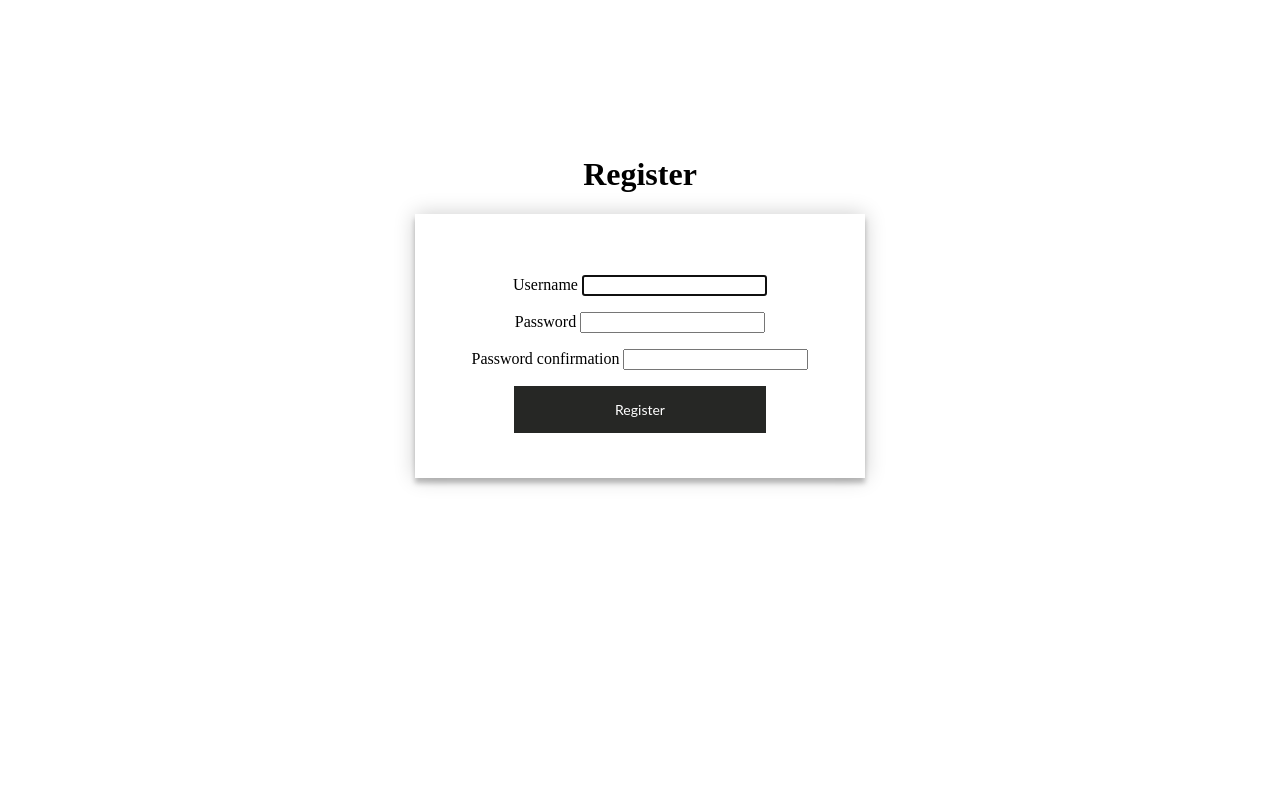
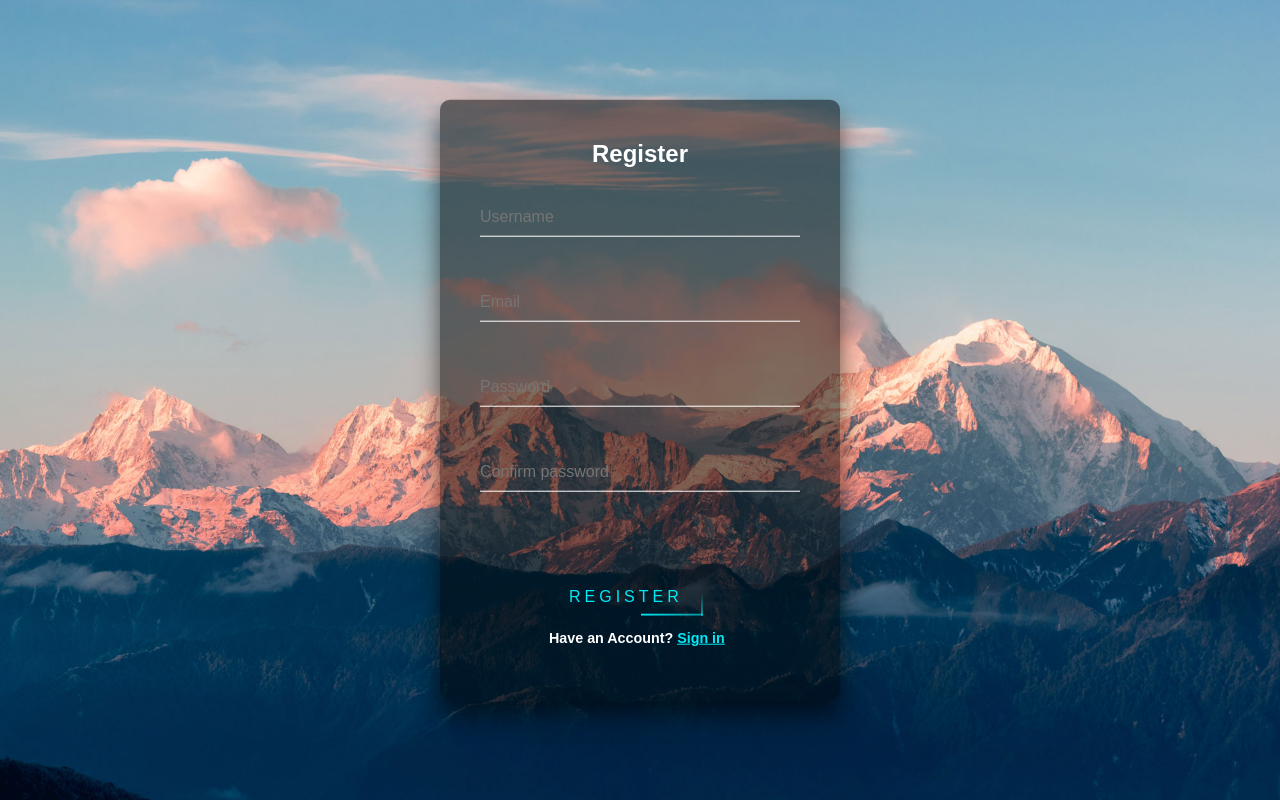
Before and after one commit to tandukar/Tour, a Django app: page /user/register/ in a window 1280 px wide. Run offline with Django 3.2, Linux system fonts and the light colour scheme.

Commit message:
Final touches to register

```diff
--- a/TourM/templates/index.html
+++ b/TourM/templates/index.html
@@ -43,10 +43,7 @@
             <a href="{% url 'login'%}">Login</a>
             <a href="{% url 'register'%}">Register</a> {%endif%}
         </nav>
-        <div class="icons">
-            <!-- <i class="fas fa-search" id="search-btn"></i> -->
-            <i class="fas fa-user" id="login-btn"></i>
-        </div>
+
 
         <div id="menu-btn" class="fas fa-bars"></div>
 
--- /dev/null
+++ b/static/login.css
@@ -0,0 +1,187 @@
+html {
+    height: 100%;
+}
+
+body {
+    margin: 0;
+    padding: 0;
+    font-family: sans-serif;
+}
+
+.login-box {
+    position: absolute;
+    top: 50%;
+    left: 50%;
+    width: 400px;
+    padding: 40px;
+    transform: translate(-50%, -50%);
+    background: rgba(0, 0, 0, .5);
+    box-sizing: border-box;
+    box-shadow: 0 15px 25px rgba(0, 0, 0, .6);
+    border-radius: 10px;
+}
+
+.login-box form h3 {
+    position: relative;
+    left: 69px;
+    color: white;
+    font-size: 14.3px;
+}
+
+a {
+    text-emphasis: none;
+    color: #03e9f4;
+}
+
+.login-box h2 {
+    margin: 0 0 30px;
+    padding: 0;
+    color: #fff;
+    text-align: center;
+}
+
+.login-box .user-box {
+    position: relative;
+}
+
+.login-box .user-box input {
+    width: 100%;
+    padding: 10px 0;
+    font-size: 16px;
+    color: #fff;
+    margin-bottom: 30px;
+    border: none;
+    border-bottom: 1px solid #fff;
+    outline: none;
+    background: transparent;
+}
+
+.login-box .user-box label {
+    position: absolute;
+    top: 0;
+    left: 0;
+    padding: 10px 0;
+    font-size: 16px;
+    color: #fff;
+    pointer-events: none;
+    transition: .5s;
+}
+
+.login-box .user-box input:focus~label,
+.login-box .user-box input:valid~label {
+    top: -20px;
+    left: 0;
+    color: #03e9f4;
+    font-size: 12px;
+}
+
+button {
+    background-color: transparent;
+    border: rgb(131, 95, 95);
+}
+
+.login-box form button {
+    position: relative;
+    display: inline-block;
+    padding: 10px 20px;
+    color: #03e9f4;
+    font-size: 16px;
+    text-decoration: none;
+    text-transform: uppercase;
+    overflow: hidden;
+    transition: .5s;
+    margin-top: 40px;
+    letter-spacing: 4px;
+    left: 69px;
+}
+
+.login-box button:hover {
+    background: #03e9f4;
+    color: #fff;
+    border-radius: 5px;
+    box-shadow: 0 0 5px #03e9f4, 0 0 25px #03e9f4, 0 0 50px #03e9f4, 0 0 100px #03e9f4;
+}
+
+.login-box button span {
+    position: absolute;
+    display: block;
+}
+
+.login-box button span:nth-child(1) {
+    top: 0;
+    left: -100%;
+    width: 100%;
+    height: 2px;
+    background: linear-gradient(90deg, transparent, #03e9f4);
+    animation: btn-anim1 1s linear infinite;
+}
+
+@keyframes btn-anim1 {
+    0% {
+        left: -100%;
+    }
+    50%,
+    100% {
+        left: 100%;
+    }
+}
+
+.login-box button span:nth-child(2) {
+    top: -100%;
+    right: 0;
+    width: 2px;
+    height: 100%;
+    background: linear-gradient(180deg, transparent, #03e9f4);
+    animation: btn-anim2 1s linear infinite;
+    animation-delay: .25s
+}
+
+@keyframes btn-anim2 {
+    0% {
+        top: -100%;
+    }
+    50%,
+    100% {
+        top: 100%;
+    }
+}
+
+.login-box button span:nth-child(3) {
+    bottom: 0;
+    right: -100%;
+    width: 100%;
+    height: 2px;
+    background: linear-gradient(270deg, transparent, #03e9f4);
+    animation: btn-anim3 1s linear infinite;
+    animation-delay: .5s
+}
+
+@keyframes btn-anim3 {
+    0% {
+        right: -100%;
+    }
+    50%,
+    100% {
+        right: 100%;
+    }
+}
+
+.login-box button span:nth-child(4) {
+    bottom: -100%;
+    left: 0;
+    width: 2px;
+    height: 100%;
+    background: linear-gradient(360deg, transparent, #03e9f4);
+    animation: btn-anim4 1s linear infinite;
+    animation-delay: .75s
+}
+
+@keyframes btn-anim4 {
+    0% {
+        bottom: -100%;
+    }
+    50%,
+    100% {
+        bottom: 100%;
+    }
+}
--- a/user/forms.py
+++ b/user/forms.py
@@ -1,6 +1,7 @@
+from logging import PlaceHolder
 from django import forms
 from django.contrib.auth.models import User
-from django.contrib.auth.forms import UserChangeForm,PasswordChangeForm
+from django.contrib.auth.forms import UserChangeForm,PasswordChangeForm, UserCreationForm
 
 
 
@@ -34,10 +35,20 @@
      new_password1=forms.CharField(max_length=30 ,widget=forms.PasswordInput(attrs={'class': 'form-control' , 'type': 'password'}))
      new_password2=forms.CharField(max_length=30 ,widget=forms.PasswordInput(attrs={'class': 'form-control' , 'type': 'password'}))
 
+     class Meta:
+         model = User
+         fields = ('old_password', 'new_password1', 'new_password2' )
 
 
+
+class registerform(UserCreationForm):
+
+     username=forms.CharField(label="",max_length=30 ,widget=forms.TextInput(attrs={'class': 'form-control', 'PlaceHolder':'Username'  }))
+     email=forms.EmailField(label="",widget=forms.EmailInput(attrs={'class': 'form-control', 'PlaceHolder':'Email' }))
+     password1=forms.CharField(label="",max_length=30 ,widget=forms.PasswordInput(attrs={'class': 'form-control' , 'type': 'password', 'PlaceHolder':'Password' }))
+     password2=forms.CharField(label="",max_length=30 ,widget=forms.PasswordInput(attrs={'class': 'form-control' , 'type': 'password', 'PlaceHolder':'Confirm password' }))
 
 
      class Meta:
          model = User
-         fields = ('old_password', 'new_password1', 'new_password2' )
+         fields = ('username', 'email', 'password1','password2' )
--- a/user/templates/registration/register.html
+++ b/user/templates/registration/register.html
@@ -5,62 +5,31 @@
     <meta charset="UTF-8">
     <meta http-equiv="X-UA-Compatible" content="IE=edge">
     <meta name="viewport" content="width=device-width, initial-scale=1.0">
-    <title>Document</title>
+    <title>Register</title>
+    {% load static%}
+    <link rel="stylesheet" type="text/css" href="{% static 'login.css' %}">
 </head>
-<style>
-    .login-form {
-        width: 500px;
-        padding: 10% 0 0;
-        margin: auto;
-        text-align: center;
-    }
-
-    .form {
-        position: relative;
-        z-index: 1;
-        background: #FFFFFF;
-        max-width: 360px;
-        margin: 0 auto 100px;
-        padding: 45px;
-        text-align: center;
-        box-shadow: 0 0 20px 0 rgba(0, 0, 0, 0.2), 0 5px 5px 0 rgba(0, 0, 0, 0.24);
-    }
-
-    button {
-        font-family: "Lato", sans-serif;
-        background: #262725;
-        width: 70%;
-        border: 0;
-        padding: 15px;
-        color: #FFFFFF;
-        font-size: 14px;
-        cursor: pointer;
-    }
-</style>
 
 
-<body>
+<body style="background:url(' /static/images/bg.jpg ');  background-size: cover;background-position: center center; background-repeat: no-repeat" ; background-size: cover; ">
 
 
+    <div class="login-box ">
+        <h2>Register</h2>
+        <form method="POST ">
+            <div class="user-box ">
+                {%csrf_token%} {{form.as_p}}
 
-    <div class="login-form">
-        <h1>{% block title%} Register{% endblock%}</h1> {% block content%}
-        <!-- This will be used when base html is implemented -->
+                <button>
+                <span></span>
+                <span></span>
+                <span></span>
+                <span></span>Register
+            </button>
+            <h3>Have an Account? <a href=" {% url 'login'%} ">Sign in</a></h3>
+        </form>
 
-        <div class="form">
-            <form method="POST">
-                {%csrf_token%}
-                <p><label>{{ form.username.label }}</label> {{ form.username }}</p>
-
-                <p><label>{{ form.password1.label }}</label> {{ form.password1 }}</p>
-                <p><label>{{ form.password2.label }}</label> {{ form.password2 }}</p>
-
-
-                <button>Register</button>
-
-            </form>
         </div>
-        {% endblock%}
 </body>
 
 </html>
--- a/user/views.py
+++ b/user/views.py
@@ -1,16 +1,19 @@
 from django.shortcuts import render
 from django.views import generic
-from django.contrib.auth.forms import UserCreationForm, UserChangeForm
+from django.contrib.auth.forms import UserCreationForm
 from django.contrib.auth.views import PasswordChangeView
 from django.urls import reverse_lazy
 
-from .forms import EditProfileForm,PasswordChangedForm
+
+from .forms import EditProfileForm,PasswordChangedForm,registerform
 from django.contrib import messages
 # Create your views here.
 
 
 class UserRegisterView(generic.CreateView):
-    form_class=UserCreationForm
+
+
+    form_class=registerform
     template_name = 'registration/register.html'
     success_url = reverse_lazy('login')
 
```
Also changed, not shown: user/templates/registration/login.html (+185 -30 lines), db.sqlite3, static/images/bg.jpg (added).
